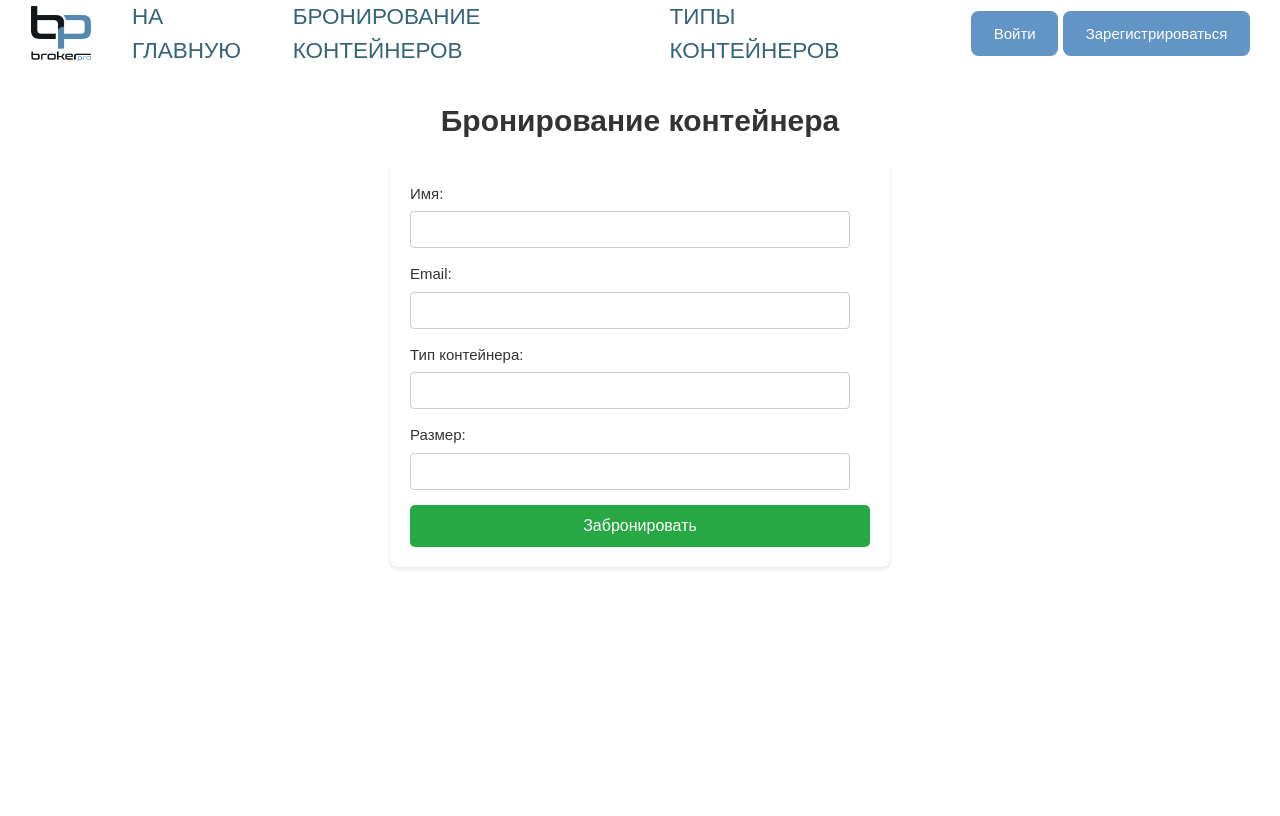
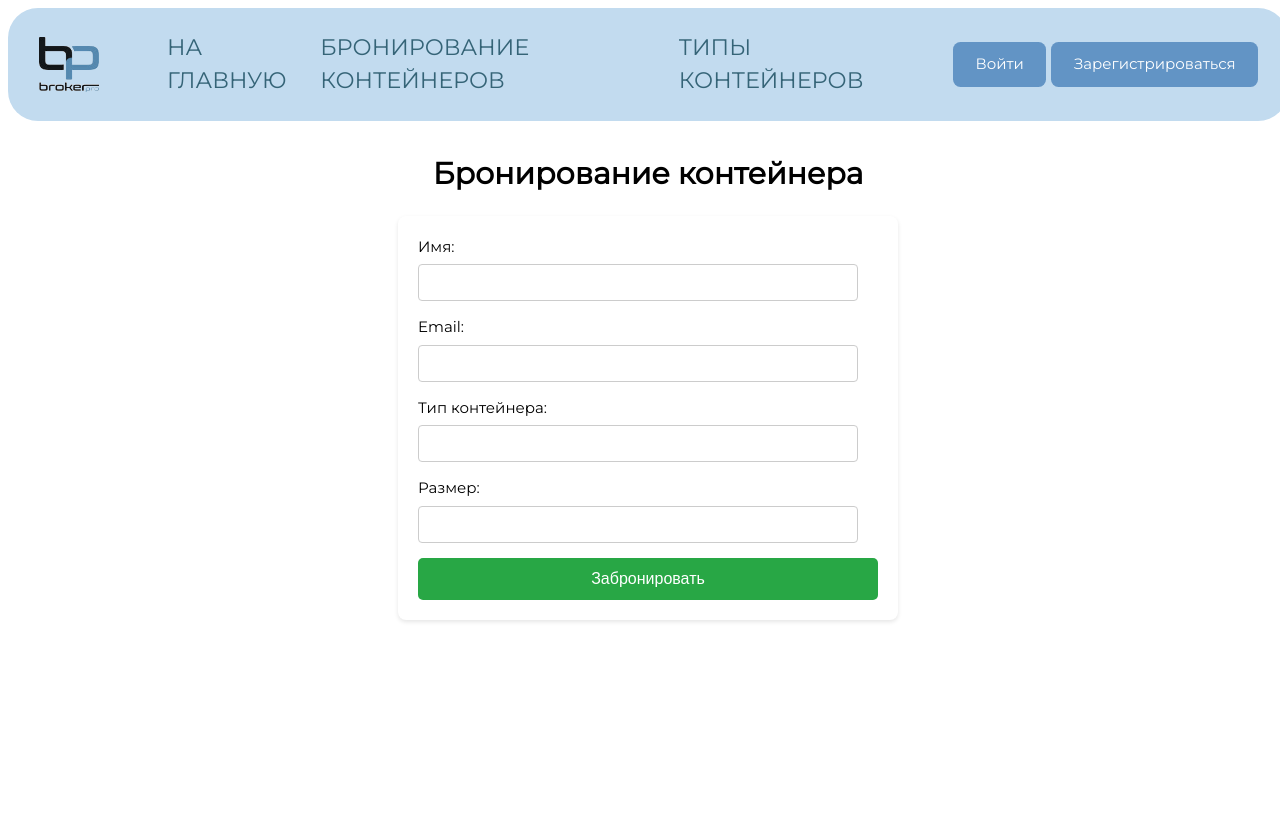
Before and after one commit to daddytoast/container-booking, a Flask app: page /books in a window 1280 px wide. Before the commit the page ends 569 px from the top, so only its background shows below. Run offline with Flask 3, Linux system fonts and the light colour scheme.

Commit message:
Update form.css

```diff
--- a/static/styles/form.css
+++ b/static/styles/form.css
@@ -1,11 +1,3 @@
-/* Общие стили */
-body {
-    font-family: Arial, sans-serif;
-    margin: 0;
-    padding: 0;
-    background-color: #f4f4f9;
-    color: #333;
-}
 
 /* Шапка */
 /* Header logo */
@@ -14,8 +6,8 @@ body {
 *,
 *::before,
 *::after {
-    padding: 0;
-    margin: 0;
+    padding: 30;
+    margin: 10;
     box-sizing: border-box;
 }
 
@@ -36,6 +28,7 @@ body {
 .container {
     display: flex;
     width: 100%;
+
     max-width: 1920px;
     align-items: center;
     justify-content: center;
@@ -51,7 +44,7 @@ body {
     top: 0;
     grid-gap: 0;
     justify-content: space-between;
-    background-color: var(--footer-color);
+    background-color: #c2dbef;
     border-radius: 2em;
     padding: 0 2em;
     z-index: 1000;
```
